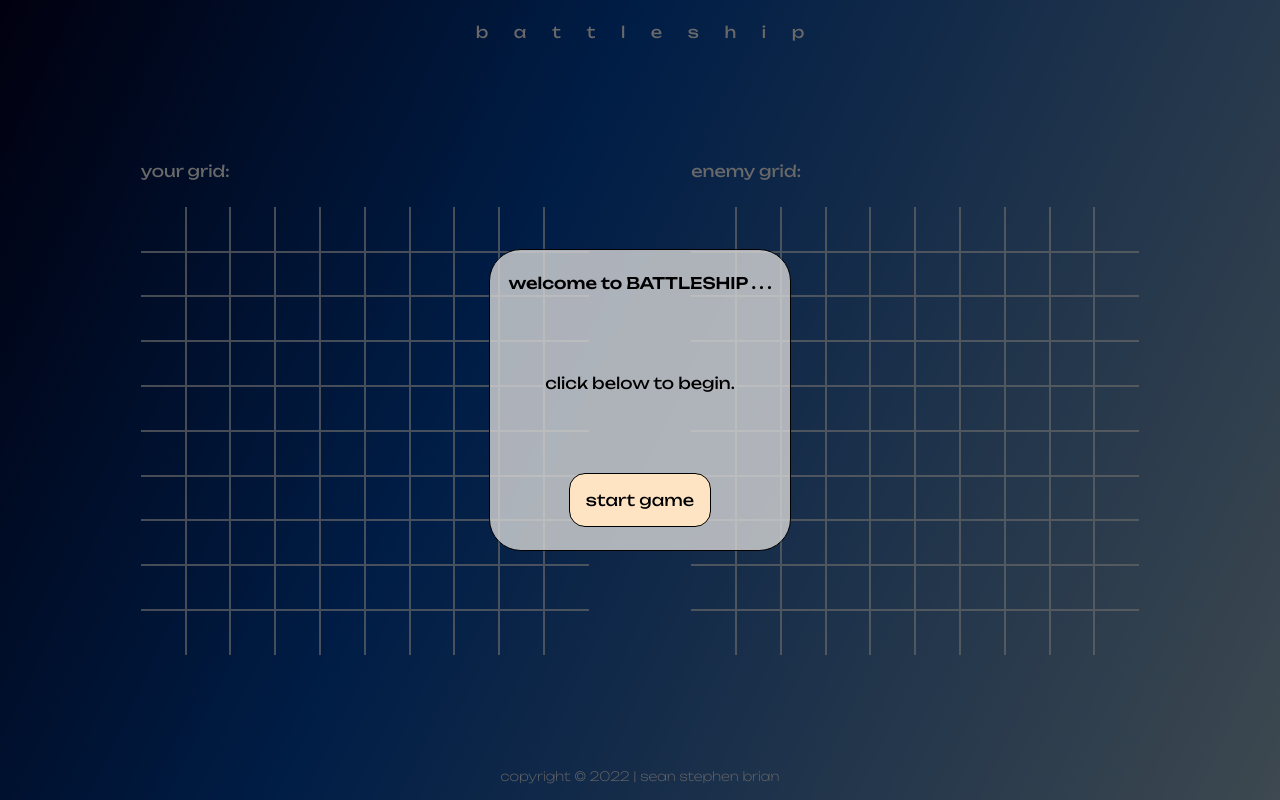
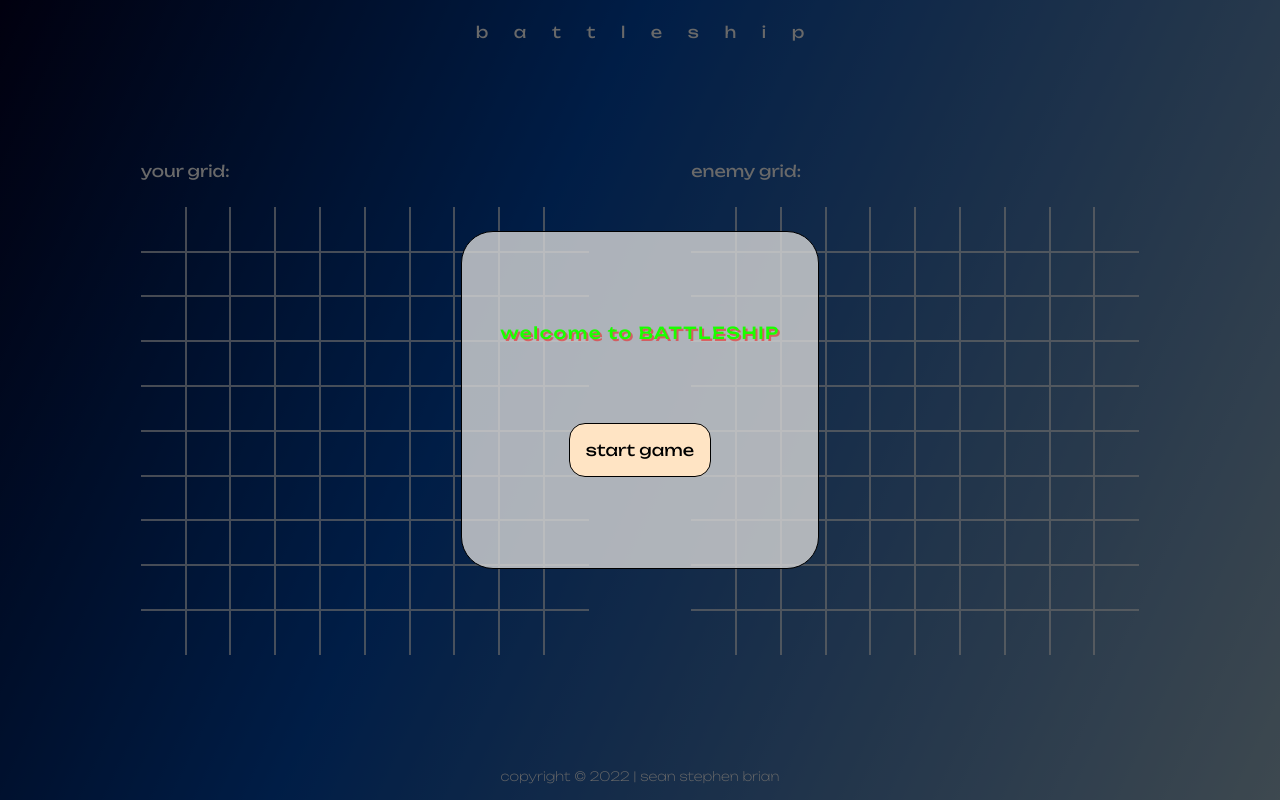
Before and after one commit to seanstephenbrian/battleship, a website with bundled scripts: page dist/index.html in a window 1280 px wide. Built offline with nearby package versions, Linux system fonts and the light colour scheme.

Commit message:
style new game alert with blinking title
also begin creating startGame function

```diff
--- a/src/js/dom.js
+++ b/src/js/dom.js
@@ -108,22 +108,25 @@ import '../style.css';
     (function alertNewGame() {
         createAlert();
         const alert = document.querySelector('.alert-window');
+        alert.classList.add('new-game-alert');
 
             const title = document.createElement('div');
             title.classList.add('alert-title', 'new-game-title');
-            title.textContent = 'welcome to BATTLESHIP . . .';
+            title.textContent = 'welcome to BATTLESHIP';
             alert.appendChild(title);
-
-            const subtitle = document.createElement('div');
-            subtitle.classList.add('new-game-subtitle');
-            subtitle.textContent = 'click below to begin.';
-            alert.appendChild(subtitle);
 
             const startButton = document.createElement('div');
             startButton.classList.add('start-button', 'button');
             startButton.textContent = 'start game';
             alert.appendChild(startButton);
 
+        startButton.addEventListener('click', startGame);
+
     })();
 
+    function startGame() {
+        deleteAlert();
+        hideOverlay();
+    }
+
 })();
--- a/src/style.css
+++ b/src/style.css
@@ -73,6 +73,7 @@ body {
 }
 
 .alert-window {
+    padding: calc(0.5*var(--rvv));
     width: 70vw;
     height: 70vw;
     display: flex;
@@ -90,14 +91,29 @@ body {
     font-weight: 500;
 }
 
-.new-game-title {
-    transition: transform 0.4s ease-in-out;
+.new-game-alert {
+    max-height: 40vw;
 }
 
-.new-game-title:hover {
-    transform: scale(1.1);
-    color: #20C20E;
-    text-shadow: red 2px 2px;
+.new-game-title {
+    font-size: calc(0.45*var(--rvv));
+    letter-spacing: 1.5px;
+    color: #1aff00;
+    text-shadow: rgba(250, 0, 0, 0.475) 2px 2px;
+    animation: blink 1s steps(5, start) infinite;
+    -webkit-animation: blink 1s steps(5, start) infinite;
+}
+
+@keyframes blink {
+    to {
+        visibility: hidden;
+    }
+}
+
+@-webkit-keyframes blink {
+    to {
+        visibility: hidden;
+    }
 }
 
 .start-button {
@@ -202,8 +218,11 @@ footer {
     .alert-window {
         min-width: 300px;
         min-height: 300px;
-        max-width: 20vw;
-        max-height: 20vw;
+        max-width: 25vw;
+        max-height: 25vw;
+    }
+    .new-game-alert {
+        max-height: 15vw;
     }
     header span {
         transition: margin 0.2s ease-in-out, transform 0.4s ease-in-out;
```
Also changed, not shown: dist/main.bundle.js.
